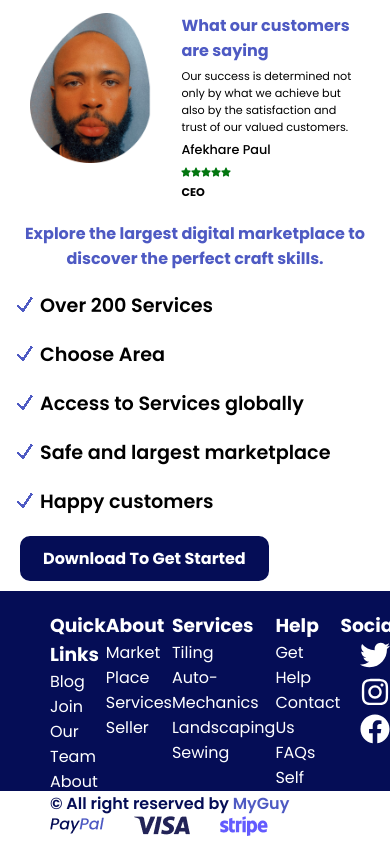
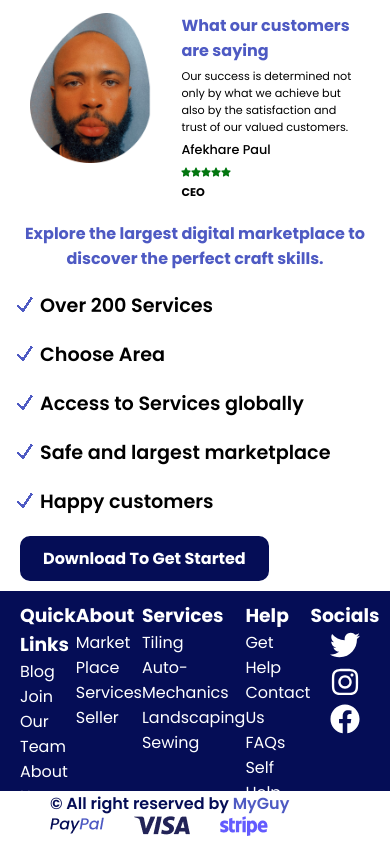
Before and after one commit to Smart-duke/my-guy, a React (Create React App) app: page / in a window 390 px wide. Shown: the part 1356-2200 px from the top of the page. Built offline with nearby package versions, Linux system fonts and the light colour scheme.

Commit message:
Testing responsiveness 3

```diff
--- a/src/components/Footer.css
+++ b/src/components/Footer.css
@@ -62,5 +62,9 @@
   }
     .footer-top{
         justify-content: flex-start;
+        padding: 10px 20px;
+    }
+    .payments{
+        justify-content: space-between;
     }
 }
```
